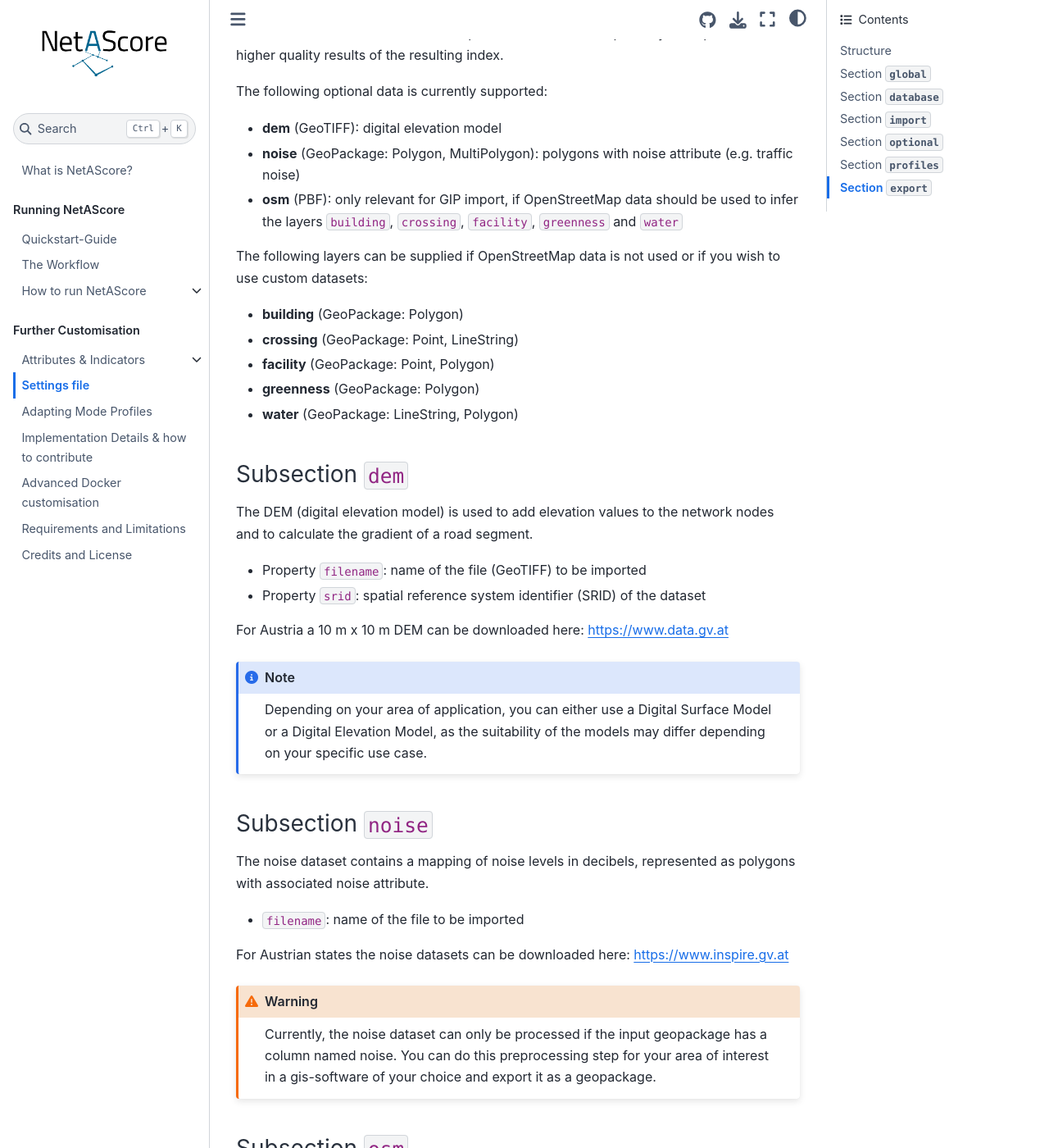
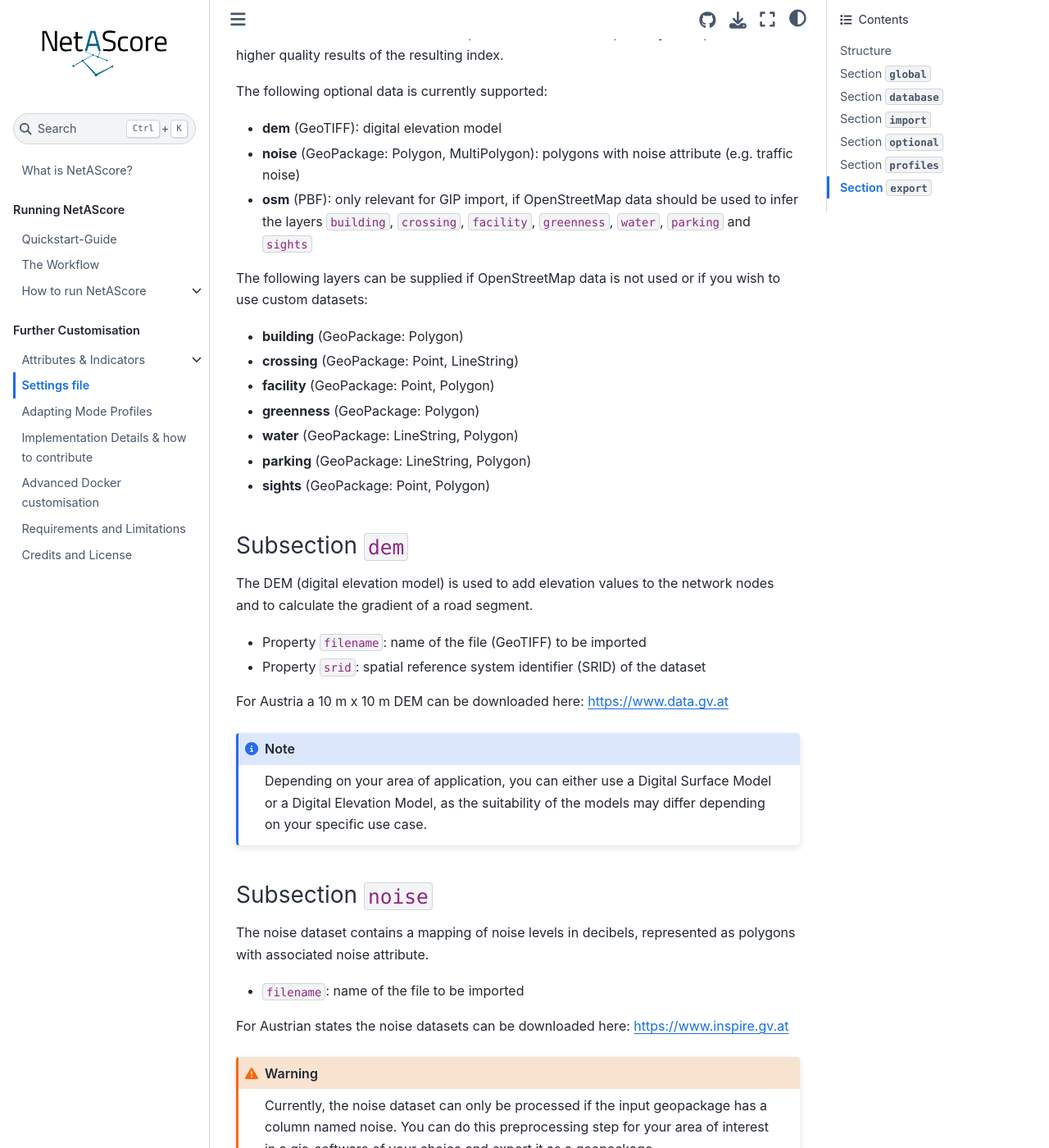
Before and after one commit to plus-mobilitylab/netascore-documentation, a Jupyter Book: the page built from Configuration-of-the-settings.md, in a window 1280 px wide and 1400 px high, scrolled down 5862 px. Shown: the whole window at 82% size. Built offline with Jupyter Book 1.0.4 settings and Sphinx 7.4.7 and the Sphinx Book theme 1.1.4, drawn with Linux system fonts in a browser that asks for light colours; some of the changed text lies outside the part shown.

Commit message:
fix: document parking and sights as optional datasets

```diff
--- a/Configuration-of-the-settings.md
+++ b/Configuration-of-the-settings.md
@@ -176,7 +176,7 @@ The following optional data is currently supported:
 
 - **dem** (GeoTIFF): digital elevation model
 - **noise** (GeoPackage: Polygon, MultiPolygon): polygons with noise attribute (e.g. traffic noise)
-- **osm** (PBF): only relevant for GIP import, if OpenStreetMap data should be used to infer the layers `building`, `crossing`, `facility`, `greenness` and `water`
+- **osm** (PBF): only relevant for GIP import, if OpenStreetMap data should be used to infer the layers `building`, `crossing`, `facility`, `greenness`, `water`, `parking` and `sights`
 
 The following layers can be supplied if OpenStreetMap data is not used or if you wish to use custom datasets:
 
@@ -185,6 +185,8 @@ The following layers can be supplied if OpenStreetMap data is not used or if you
 - **facility** (GeoPackage: Point, Polygon)
 - **greenness** (GeoPackage: Polygon)
 - **water** (GeoPackage: LineString, Polygon)
+- **parking** (GeoPackage: LineString, Polygon)
+- **sights** (GeoPackage: Point, Polygon)
 
 ### Subsection `dem`
 
@@ -215,11 +217,11 @@ You can do this preprocessing step for your area of interest in a gis-software o
 
 ### Subsection `osm`
 
-This is only relevant when working with GIP data as main input. An OSM dataset can be used to derive the following optional datasets: `building`, `crossing`, `facility`, `greenness`, `water`
+This is only relevant when working with GIP data as main input. An OSM dataset can be used to derive the following optional datasets: `building`, `crossing`, `facility`, `greenness`, `water`, `parking`, `sights`
 
 - `filename`: name of the OSM file to be imported
 
-### Subsections `building`, `crossing`, `facility`, `greenness`, `water`
+### Subsections `building`, `crossing`, `facility`, `greenness`, `water`, `parking`, `sights`
 
 If these datasets are not directly derived from an OSM dataset, they can be imported from individual data sets. This might be useful e.g. when working with local, authoritative data sets.
 
```
Also changed, not shown: Run-NetAScore-manually-with-Python.md (+2 -2 lines), The-workflow.md (+3 -3 lines).
